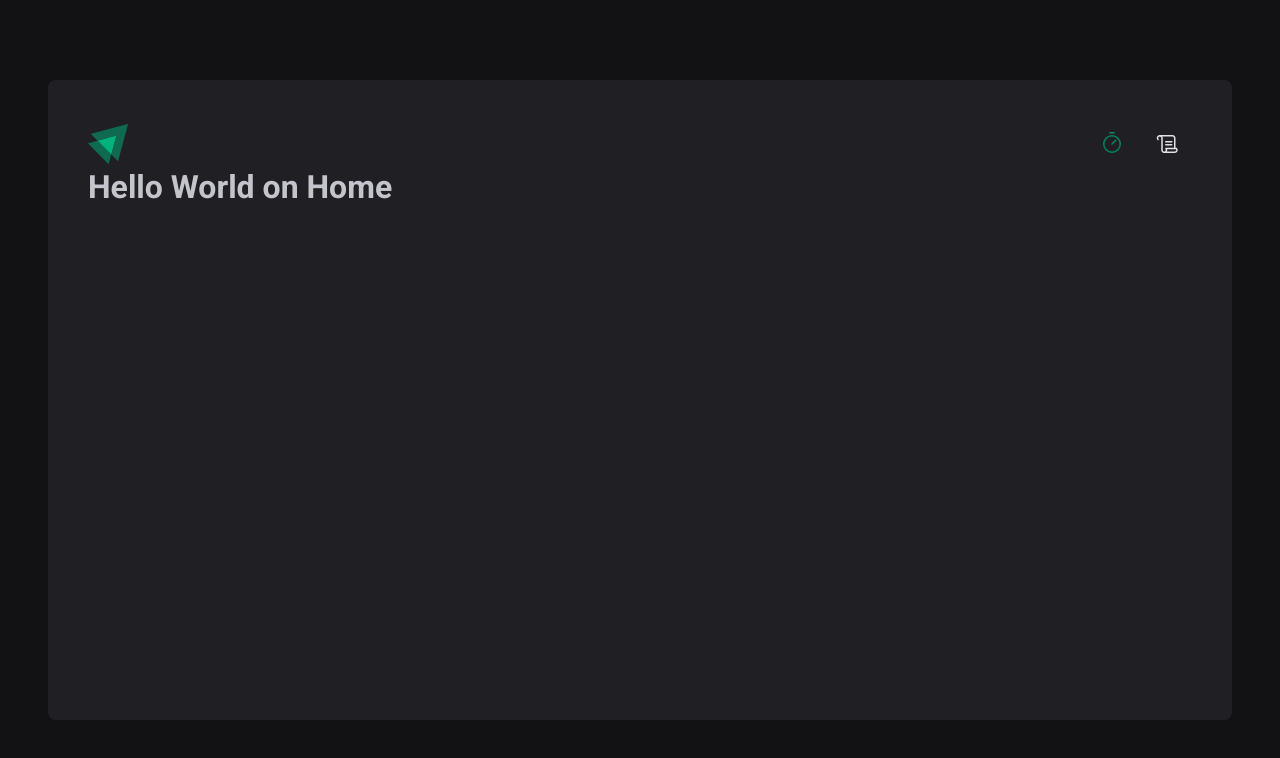
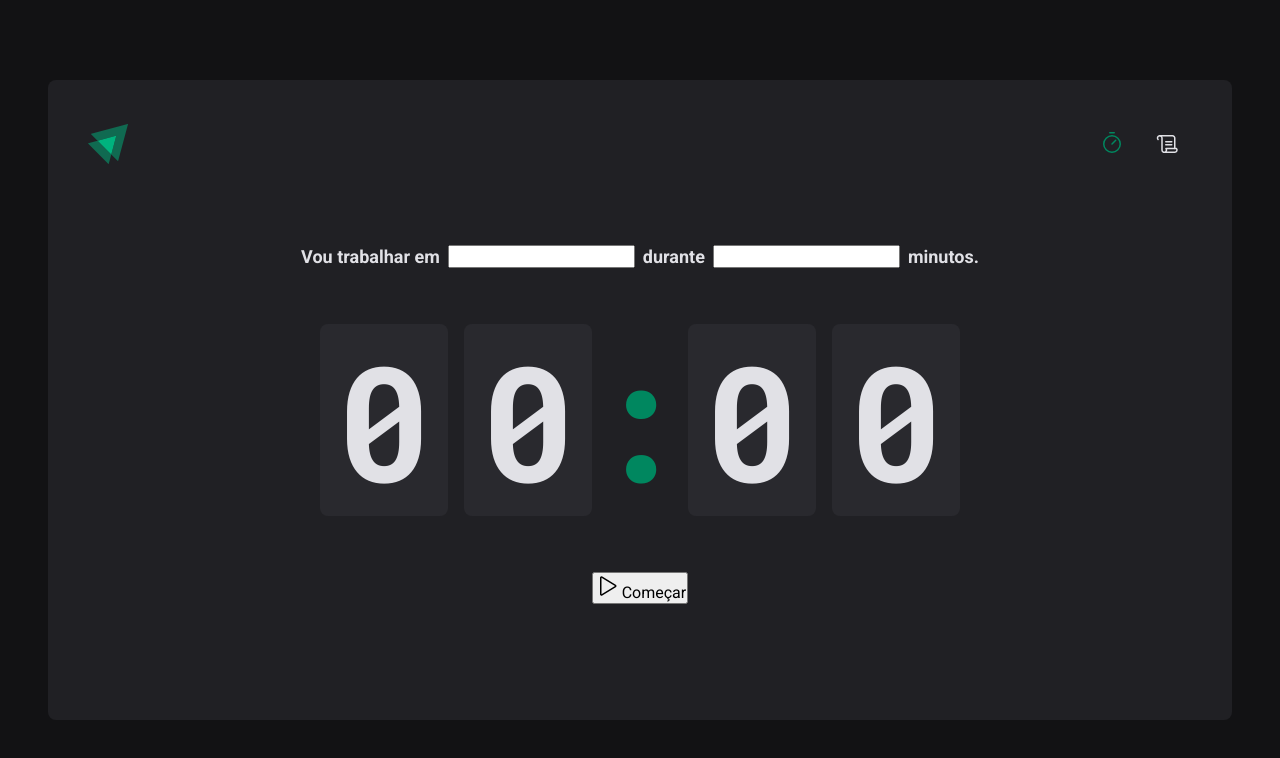
Before and after one commit to davirlima/ignite-timer, a React (Vite) app: page / in a window 1280 px wide. Shown: the top 758 px of the page. Built offline with nearby package versions, Linux system fonts and the light colour scheme.

Commit message:
Página Home

```diff
--- a/src/pages/Home.tsx
+++ /dev/null
@@ -1,3 +0,0 @@
-export function Home() {
-  return <h1>Hello World on Home</h1>;
-}
--- /dev/null
+++ b/src/pages/Home/index.tsx
@@ -0,0 +1,37 @@
+import { Play } from "phosphor-react";
+import {
+  CountdownContainer,
+  CountdownSeparator,
+  FormContainer,
+  HomeContainer,
+} from "./style";
+
+export function Home() {
+  return (
+    <HomeContainer>
+      <form>
+        <FormContainer>
+          <label htmlFor="task">Vou trabalhar em</label>
+          <input id="task" type="text" />
+
+          <label htmlFor="minutesAmount">durante</label>
+          <input id="minutesAmount" type="number" />
+
+          <span>minutos.</span>
+        </FormContainer>
+
+        <CountdownContainer>
+          <span>0</span>
+          <span>0</span>
+          <CountdownSeparator>:</CountdownSeparator>
+          <span>0</span>
+          <span>0</span>
+        </CountdownContainer>
+
+        <button type="submit">
+          <Play size={24} /> Começar
+        </button>
+      </form>
+    </HomeContainer>
+  );
+}
--- /dev/null
+++ b/src/pages/Home/style.ts
@@ -0,0 +1,54 @@
+import styled from "styled-components";
+
+export const HomeContainer = styled.main`
+  flex: 1;
+  display: flex;
+  flex-direction: column;
+  align-items: center;
+  justify-content: center;
+
+  form {
+    display: flex;
+    flex-direction: column;
+    align-items: center;
+    gap: 3.5rem;
+  }
+`;
+
+export const FormContainer = styled.main`
+  width: 100%;
+  display: flex;
+  align-items: center;
+  justify-content: center;
+  gap: 0.5rem;
+  color: ${(props) => props.theme["gray-100"]};
+  font-size: 1.125rem;
+  font-weight: bold;
+  flex-wrap: wrap;
+`;
+
+export const CountdownContainer = styled.div`
+  font-family: "Roboto Mono", monospace;
+  font-size: 10rem;
+  line-height: 8rem;
+  color: ${(props) => props.theme["gray-100"]};
+
+  display: flex;
+  gap: 1rem;
+
+  span {
+    background-color: ${(props) => props.theme["gray-700"]};
+    padding: 2rem 1rem;
+    border-radius: 8px;
+  }
+`;
+
+export const CountdownSeparator = styled.div`
+  padding: 2rem 0;
+  color: ${(props) => props.theme["green-500"]};
+
+  width: 4rem;
+  overflow: hidden;
+  display: flex;
+  justify-content: center;
+`;
--- a/src/styles/global.ts
+++ b/src/styles/global.ts
@@ -21,5 +21,6 @@ export const GlobalStyle = createGlobalStyle`
         font-family: "Roboto", sans-serif;
         font-weight: 400;
         font-size: 1rem;
+        -webkit-font-smoothing: antialiased;
     }
 `;
```
